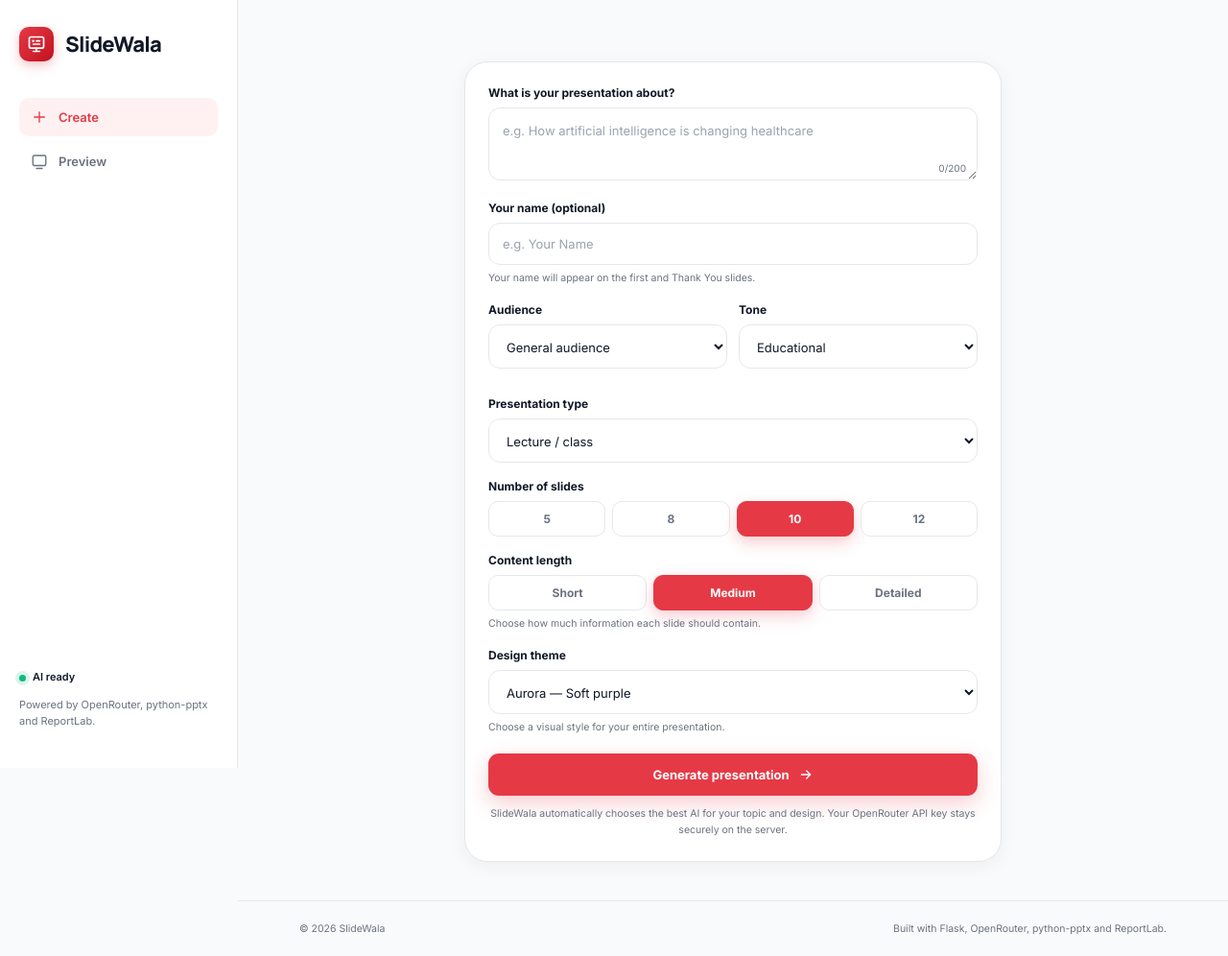
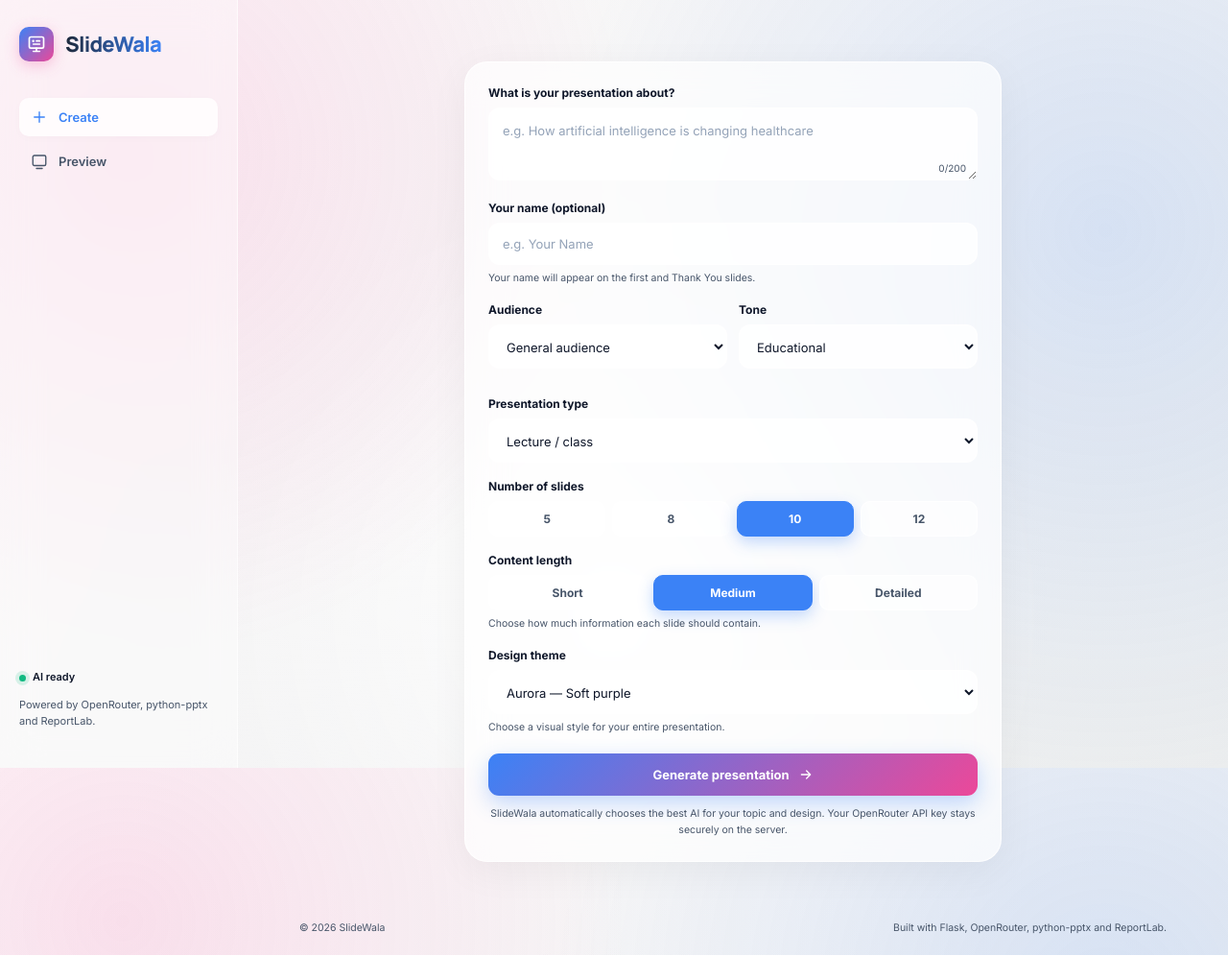
Before and after one commit to Rajkahar-12/slidewala, a Flask app: page / in a window 1280 px wide. Shown: the whole page at 96% size. Run offline with Flask 3, Linux system fonts and the light colour scheme; some libraries are stand-ins or nearby versions.

Commit message:
Update style.css

```diff
--- a/static/css/style.css
+++ b/static/css/style.css
@@ -1,29 +1,37 @@
 :root {
-  /* Light Theme Colors */
-  --ink: #111827;            /* Dark text */
-  --muted: #6b7280;          /* Grey text */
-  --line: #e5e7eb;           /* Light borders */
-  --paper: #f9fafb;          /* Page background (very light grey) */
-  --card: #ffffff;           /* Card background (pure white) */
+  /* Cloudy Sky Theme */
+  --ink: #0f172a;            /* Deep navy text */
+  --muted: #475569;          /* Slate grey text */
+  --line: rgba(255, 255, 255, 0.6); /* Soft white borders */
 
-  /* Red Accents */
-  --purple: #e63946;         /* Main red */
-  --purple-dark: #c1121f;    /* Darker red for hovers */
-  --lavender: #fff1f2;       /* Very light red/pink for highlights */
+  /* Blue & Pink Accents */
+  --primary: #3b82f6;        /* Vibrant Blue */
+  --primary-hover: #2563eb;
+  --pink: #ec4899;           /* Vibrant Pink */
+  --pink-light: rgba(236, 72, 153, 0.1);
 
-  --shadow: 0 4px 20px rgba(0, 0, 0, 0.05);
+  --shadow: 0 10px 40px rgba(0, 0, 0, 0.05);
 }
 
 * { box-sizing: border-box; }
 html { scroll-behavior: smooth; }
+
 body {
   margin: 0;
-  background: var(--paper);
+  /* ☁️ Cloudy Background (Pink, Blue, White) */
+  background-color: #f8fafc;
+  background-image:
+    radial-gradient(circle at 10% 20%, rgba(236, 72, 153, 0.15) 0%, transparent 40%),
+    radial-gradient(circle at 90% 30%, rgba(59, 130, 246, 0.15) 0%, transparent 45%),
+    radial-gradient(circle at 50% 80%, rgba(255, 255, 255, 0.9) 0%, transparent 50%),
+    linear-gradient(135deg, #fdfbfb 0%, #ebedee 100%);
+  background-attachment: fixed;
   color: var(--ink);
   font-family: "Inter", ui-sans-serif, system-ui, sans-serif;
   -webkit-font-smoothing: antialiased;
   overflow-x: hidden;
 }
+
 button, input, textarea, select { font: inherit; }
 button { cursor: pointer; }
 a { color: inherit; text-decoration: none; }
@@ -31,9 +39,23 @@ a { color: inherit; text-decoration: none; }
 
 /* Layout */
 .app-shell { display: grid; grid-template-columns: 248px minmax(0, 1fr); min-height: 100vh; }
-.sidebar { position: sticky; top: 0; height: 100vh; padding: 28px 20px; background: #ffffff; color: var(--ink); display: flex; flex-direction: column; border-right: 1px solid var(--line); }
 
-/* 🎨 LOGO & TEXT STYLES (Light Mode) */
+/* 🧊 Frosted Glass Sidebar */
+.sidebar {
+  position: sticky;
+  top: 0;
+  height: 100vh;
+  padding: 28px 20px;
+  background: rgba(255, 255, 255, 0.4);
+  backdrop-filter: blur(20px);
+  -webkit-backdrop-filter: blur(20px);
+  color: var(--ink);
+  display: flex;
+  flex-direction: column;
+  border-right: 1px solid var(--line);
+}
+
+/* 🎨 LOGO (Blue to Pink Gradient) */
 .brand { display: flex; align-items: center; gap: 12px; text-decoration: none; }
 .brand-mark {
   display: grid;
@@ -41,9 +63,9 @@ a { color: inherit; text-decoration: none; }
   width: 36px;
   height: 36px;
   border-radius: 10px;
-  background: linear-gradient(135deg, #e63946, #c1121f);
+  background: linear-gradient(135deg, #3b82f6, #ec4899);
   color: #fff;
-  box-shadow: 0 4px 12px rgba(230, 57, 70, 0.3);
+  box-shadow: 0 4px 15px rgba(236, 72, 153, 0.3);
   transition: transform 0.2s ease;
 }
 .brand:hover .brand-mark { transform: scale(1.05) rotate(-3deg); }
@@ -53,16 +75,19 @@ a { color: inherit; text-decoration: none; }
   font-weight: 800;
   font-size: 22px;
   letter-spacing: -0.8px;
-  color: var(--ink); /* Dark text for light mode */
+  background: linear-gradient(90deg, #1e293b, #3b82f6);
+  -webkit-background-clip: text;
+  -webkit-text-fill-color: transparent;
 }
 
 .side-nav { display: grid; gap: 6px; margin-top: 38px; }
 .side-nav a { display: flex; align-items: center; gap: 11px; padding: 11px 12px; border-radius: 10px; color: var(--muted); font-size: 13px; font-weight: 600; transition: 0.15s; }
 .side-nav a svg { width: 18px; height: 18px; }
-.side-nav a.active, .side-nav a:hover { background: var(--lavender); color: var(--purple); }
+.side-nav a.active, .side-nav a:hover { background: rgba(255, 255, 255, 0.8); color: var(--primary); box-shadow: 0 2px 10px rgba(0,0,0,0.02); }
 .sidebar-foot { margin-top: auto; font-size: 11px; color: var(--muted); line-height: 1.6; }
 .status-dot { display: flex; align-items: center; gap: 7px; color: var(--ink); font-weight: 600; margin-bottom: 8px; }
 .status-dot span { width: 7px; height: 7px; border-radius: 50%; background: #10b981; box-shadow: 0 0 0 4px rgba(16, 185, 129, 0.15); }
+
 .main { min-width: 0; display: flex; flex-direction: column; }
 .mobile-topbar { display: none; }
 
@@ -74,39 +99,46 @@ a { color: inherit; text-decoration: none; }
   align-items: flex-start;
   min-height: calc(100vh - 120px);
 }
+
+/* 🧊 Frosted Glass Form Card */
 .create-card {
   width: 100%;
   max-width: 560px;
   margin: 0 auto;
-  background: var(--card);
-  border: 1px solid var(--line);
+  background: rgba(255, 255, 255, 0.7);
+  backdrop-filter: blur(20px);
+  -webkit-backdrop-filter: blur(20px);
+  border: 1px solid rgba(255, 255, 255, 0.8);
   border-radius: 24px;
   padding: 24px;
   box-shadow: var(--shadow);
 }
+
 .field { margin-bottom: 17px; position: relative; }
 .field label { display: block; font-size: 12px; font-weight: 700; color: var(--ink); margin-bottom: 8px; }
-.field input, .field textarea, .field select { width: 100%; border: 1px solid var(--line); border-radius: 12px; padding: 13px 14px; background: #ffffff; color: var(--ink); font-size: 13px; outline: none; transition: .15s; }
-.field input::placeholder, .field textarea::placeholder { color: #9ca3af; }
+.field input, .field textarea, .field select { width: 100%; border: 1px solid rgba(255, 255, 255, 0.9); border-radius: 12px; padding: 13px 14px; background: rgba(255, 255, 255, 0.8); color: var(--ink); font-size: 13px; outline: none; transition: .15s; }
+.field input::placeholder, .field textarea::placeholder { color: #94a3b8; }
 .field textarea { resize: vertical; min-height: 76px; line-height: 1.55; }
-.field input:focus, .field textarea:focus, .field select:focus { border-color: var(--purple); box-shadow: 0 0 0 4px rgba(230, 57, 70, 0.15); }
+.field input:focus, .field textarea:focus, .field select:focus { border-color: var(--primary); background: #ffffff; box-shadow: 0 0 0 4px rgba(59, 130, 246, 0.15); }
 .field-hint { display: block; margin-top: 6px; font-size: 10.5px; color: var(--muted); line-height: 1.5; }
 .field textarea + .field-hint { position: absolute; right: 12px; bottom: 9px; margin: 0; font-size: 10px; }
 .field-grid { display: grid; grid-template-columns: 1fr 1fr; gap: 12px; }
 .field-grid .field:nth-child(3) { grid-column: 1 / -1; }
+
 .segmented { display: grid; grid-template-columns: repeat(4, 1fr); gap: 7px; }
 #contentLength { grid-template-columns: repeat(3, 1fr); }
-.segmented button { border: 1px solid var(--line); background: #ffffff; color: var(--muted); border-radius: 10px; padding: 10px 0; font-size: 12px; font-weight: 700; transition: .15s; }
-.segmented button:hover { border-color: var(--purple); color: var(--purple); }
-.segmented button.active { background: var(--purple); border-color: var(--purple); color: #fff; box-shadow: 0 6px 16px rgba(230, 57, 70, 0.25); }
+.segmented button { border: 1px solid rgba(255, 255, 255, 0.8); background: rgba(255, 255, 255, 0.6); color: var(--muted); border-radius: 10px; padding: 10px 0; font-size: 12px; font-weight: 700; transition: .15s; }
+.segmented button:hover { border-color: var(--pink); color: var(--pink); }
+.segmented button.active { background: var(--primary); border-color: var(--primary); color: #fff; box-shadow: 0 6px 16px rgba(59, 130, 246, 0.3); }
+
 .btn { border: 0; border-radius: 11px; padding: 12px 16px; font-size: 12.5px; font-weight: 700; display: inline-flex; align-items: center; justify-content: center; gap: 9px; transition: .18s; white-space: nowrap; }
 .btn svg { width: 16px; height: 16px; }
-.btn-primary { background: var(--purple); color: #fff; box-shadow: 0 8px 22px rgba(230, 57, 70, 0.25); }
-.btn-primary:hover { background: var(--purple-dark); transform: translateY(-1px); }
-.btn-secondary { background: #111827; color: #fff; }
-.btn-secondary:hover { background: #1f2937; }
+.btn-primary { background: linear-gradient(135deg, var(--primary), var(--pink)); color: #fff; box-shadow: 0 8px 22px rgba(59, 130, 246, 0.3); }
+.btn-primary:hover { background: linear-gradient(135deg, var(--primary-hover), #db2777); transform: translateY(-1px); box-shadow: 0 10px 25px rgba(59, 130, 246, 0.4); }
+.btn-secondary { background: #1e293b; color: #fff; }
+.btn-secondary:hover { background: #0f172a; }
 .btn-ghost { background: #ffffff; border: 1px solid var(--line); color: var(--muted); }
-.btn-ghost:hover { border-color: var(--purple); color: var(--purple); }
+.btn-ghost:hover { border-color: var(--primary); color: var(--primary); }
 .btn-generate { width: 100%; padding: 14px 18px; font-size: 13px; margin-top: 3px; }
 .btn:disabled { opacity: .6; pointer-events: none; }
 .form-note { margin: 11px 0 0; font-size: 10.5px; color: var(--muted); line-height: 1.55; text-align: center; }
@@ -114,26 +146,26 @@ a { color: inherit; text-decoration: none; }
 /* Workspace */
 .workspace { padding: 18px clamp(22px, 5vw, 68px) 60px; }
 .workspace-head { display: flex; justify-content: space-between; align-items: flex-end; gap: 20px; flex-wrap: wrap; margin-bottom: 22px; }
-.pill { display: inline-flex; font-size: 9px; letter-spacing: 1.4px; font-weight: 800; color: var(--purple); background: var(--lavender); padding: 5px 9px; border-radius: 30px; text-transform: uppercase; }
+.pill { display: inline-flex; font-size: 9px; letter-spacing: 1.4px; font-weight: 800; color: var(--pink); background: var(--pink-light); padding: 5px 9px; border-radius: 30px; text-transform: uppercase; }
 .workspace-head h2 { font-family: "Manrope", sans-serif; font-size: clamp(22px, 2.6vw, 32px); letter-spacing: -1.2px; margin: 10px 0 4px; }
 .workspace-head p { margin: 0; color: var(--muted); font-size: 13px; }
 .workspace-actions { display: flex; gap: 8px; flex-wrap: wrap; }
 .preview-layout { display: grid; grid-template-columns: minmax(0, 1fr) 280px; gap: 18px; align-items: start; }
 .stage-wrap { min-width: 0; }
-.slide-stage { width: 100%; aspect-ratio: 16 / 9; border-radius: 20px; overflow: hidden; background: #000; box-shadow: 0 10px 40px rgba(0, 0, 0, 0.1); position: relative; }
+.slide-stage { width: 100%; aspect-ratio: 16 / 9; border-radius: 20px; overflow: hidden; background: #000; box-shadow: 0 15px 50px rgba(59, 130, 246, 0.15); position: relative; }
 .stage-controls { display: flex; align-items: center; justify-content: center; gap: 16px; margin-top: 13px; color: var(--muted); font-size: 12px; font-weight: 600; }
-.icon-btn { width: 34px; height: 34px; border-radius: 10px; border: 1px solid var(--line); background: #ffffff; color: var(--muted); font-size: 20px; line-height: 1; display: grid; place-items: center; }
-.icon-btn:hover { border-color: var(--purple); color: var(--purple); }
+.icon-btn { width: 34px; height: 34px; border-radius: 10px; border: 1px solid var(--line); background: rgba(255, 255, 255, 0.8); color: var(--muted); font-size: 20px; line-height: 1; display: grid; place-items: center; backdrop-filter: blur(10px); }
+.icon-btn:hover { border-color: var(--primary); color: var(--primary); }
 .preview-side { display: grid; gap: 14px; }
 .thumbs-head { display: flex; justify-content: space-between; font-size: 10px; letter-spacing: 1.2px; text-transform: uppercase; color: var(--muted); font-weight: 800; }
 .thumbnails { display: grid; gap: 8px; max-height: 320px; overflow-y: auto; padding-right: 2px; }
-.thumb { border: 1px solid var(--line); background: #ffffff; border-radius: 10px; padding: 9px 10px; text-align: left; display: flex; gap: 9px; align-items: flex-start; transition: .15s; }
-.thumb:hover { border-color: #fca5a5; }
-.thumb.active { border-color: var(--purple); background: var(--lavender); box-shadow: 0 0 0 3px rgba(230, 57, 70, 0.1); }
-.thumb-num { flex: 0 0 22px; height: 22px; border-radius: 7px; background: var(--lavender); color: var(--purple); font-size: 9px; font-weight: 800; display: grid; place-items: center; }
+.thumb { border: 1px solid var(--line); background: rgba(255, 255, 255, 0.6); border-radius: 10px; padding: 9px 10px; text-align: left; display: flex; gap: 9px; align-items: flex-start; transition: .15s; backdrop-filter: blur(10px); }
+.thumb:hover { border-color: var(--pink); background: rgba(255, 255, 255, 0.9); }
+.thumb.active { border-color: var(--primary); background: #ffffff; box-shadow: 0 0 0 3px rgba(59, 130, 246, 0.15); }
+.thumb-num { flex: 0 0 22px; height: 22px; border-radius: 7px; background: var(--pink-light); color: var(--pink); font-size: 9px; font-weight: 800; display: grid; place-items: center; }
 .thumb-title { font-size: 10.5px; font-weight: 650; line-height: 1.35; color: var(--ink); overflow: hidden; display: -webkit-box; -webkit-line-clamp: 2; -webkit-box-orient: vertical; }
-.notes-card { background: #ffffff; border: 1px solid var(--line); border-radius: 14px; padding: 15px; }
-.notes-card h4 { margin: 0 0 7px; font-size: 10px; letter-spacing: 1.2px; text-transform: uppercase; color: var(--purple); }
+.notes-card { background: rgba(255, 255, 255, 0.7); backdrop-filter: blur(10px); border: 1px solid var(--line); border-radius: 14px; padding: 15px; }
+.notes-card h4 { margin: 0 0 7px; font-size: 10px; letter-spacing: 1.2px; text-transform: uppercase; color: var(--primary); }
 .notes-card p { margin: 0; font-size: 11.5px; line-height: 1.7; color: var(--muted); max-height: 170px; overflow-y: auto; }
 
 /* Slide canvas (preview) */
@@ -156,27 +188,29 @@ a { color: inherit; text-decoration: none; }
 .slide-canvas-inner.full-image .slide-footer { color: #fff; }
 
 /* Footer / toast / loading */
-.site-footer { margin-top: auto; padding: 22px clamp(22px, 5vw, 68px); border-top: 1px solid var(--line); display: flex; justify-content: space-between; gap: 12px; flex-wrap: wrap; color: var(--muted); font-size: 10.5px; }
-.toast { position: fixed; left: 50%; bottom: 26px; transform: translate(-50%, 20px); background: #111827; color: #fff; padding: 12px 17px; border-radius: 11px; font-size: 12px; line-height: 1.5; max-width: min(92vw, 520px); opacity: 0; pointer-events: none; transition: .2s; z-index: 60; box-shadow: 0 18px 50px rgba(0,0,0,.25); }
+.site-footer { margin-top: auto; padding: 22px clamp(22px, 5vw, 68px); display: flex; justify-content: space-between; gap: 12px; flex-wrap: wrap; color: var(--muted); font-size: 10.5px; }
+.toast { position: fixed; left: 50%; bottom: 26px; transform: translate(-50%, 20px); background: #1e293b; color: #fff; padding: 12px 17px; border-radius: 11px; font-size: 12px; line-height: 1.5; max-width: min(92vw, 520px); opacity: 0; pointer-events: none; transition: .2s; z-index: 60; box-shadow: 0 18px 50px rgba(0,0,0,.2); }
 .toast.show { opacity: 1; transform: translate(-50%, 0); }
 .toast.error { background: #fee2e2; color: #991b1b; border: 1px solid #f87171; }
 .toast.success { background: #ecfdf5; color: #065f46; border: 1px solid #34d399; }
-.loading-overlay { position: fixed; inset: 0; background: rgba(249, 250, 251, 0.8); backdrop-filter: blur(6px); display: grid; place-items: center; z-index: 70; padding: 22px; }
-.loading-card { width: min(92vw, 420px); background: #ffffff; border: 1px solid var(--line); border-radius: 22px; padding: 30px 26px; text-align: center; box-shadow: 0 30px 90px rgba(0, 0, 0, 0.1); }
-.loader-ring { width: 42px; height: 42px; border-radius: 50%; border: 3px solid var(--lavender); border-top-color: var(--purple); margin: 0 auto 16px; animation: spin .8s linear infinite; }
+
+/* 🧊 Frosted Loading Overlay */
+.loading-overlay { position: fixed; inset: 0; background: rgba(255, 255, 255, 0.4); backdrop-filter: blur(8px); -webkit-backdrop-filter: blur(8px); display: grid; place-items: center; z-index: 70; padding: 22px; }
+.loading-card { width: min(92vw, 420px); background: rgba(255, 255, 255, 0.9); border: 1px solid var(--line); border-radius: 22px; padding: 30px 26px; text-align: center; box-shadow: 0 30px 90px rgba(0, 0, 0, 0.1); }
+.loader-ring { width: 42px; height: 42px; border-radius: 50%; border: 3px solid rgba(59, 130, 246, 0.2); border-top-color: var(--primary); margin: 0 auto 16px; animation: spin .8s linear infinite; }
 @keyframes spin { to { transform: rotate(360deg); } }
 .loading-card h3 { margin: 0 0 6px; font-family: "Manrope", sans-serif; font-size: 18px; letter-spacing: -.5px; color: var(--ink); }
 .loading-card p { margin: 0; color: var(--muted); font-size: 12px; line-height: 1.6; }
-.loading-bar { height: 4px; border-radius: 4px; background: var(--lavender); overflow: hidden; margin-top: 18px; }
-.loading-bar span { display: block; width: 40%; height: 100%; border-radius: 4px; background: linear-gradient(90deg, #e63946, #c1121f); animation: load 1.3s ease-in-out infinite; }
+.loading-bar { height: 4px; border-radius: 4px; background: rgba(59, 130, 246, 0.15); overflow: hidden; margin-top: 18px; }
+.loading-bar span { display: block; width: 40%; height: 100%; border-radius: 4px; background: linear-gradient(90deg, var(--primary), var(--pink)); animation: load 1.3s ease-in-out infinite; }
 @keyframes load { 0% { transform: translateX(-100%); } 100% { transform: translateX(350%); } }
 
 /* Responsive */
 @media (max-width: 1080px) {
   .app-shell { grid-template-columns: 1fr; }
   .sidebar { display: none; }
-  .mobile-topbar { display: flex; align-items: center; justify-content: space-between; padding: 16px clamp(18px, 5vw, 34px); border-bottom: 1px solid var(--line); background: #ffffff; position: sticky; top: 0; z-index: 30; }
-  .mini-pill { font-size: 9px; letter-spacing: 1px; font-weight: 800; color: var(--purple); background: var(--lavender); padding: 5px 9px; border-radius: 30px; }
+  .mobile-topbar { display: flex; align-items: center; justify-content: space-between; padding: 16px clamp(18px, 5vw, 34px); border-bottom: 1px solid var(--line); background: rgba(255, 255, 255, 0.8); backdrop-filter: blur(10px); position: sticky; top: 0; z-index: 30; }
+  .mini-pill { font-size: 9px; letter-spacing: 1px; font-weight: 800; color: var(--primary); background: rgba(59, 130, 246, 0.1); padding: 5px 9px; border-radius: 30px; }
   .preview-layout { grid-template-columns: 1fr; }
   .thumbnails { grid-template-columns: repeat(auto-fill, minmax(160px, 1fr)); max-height: 220px; }
 }
```
